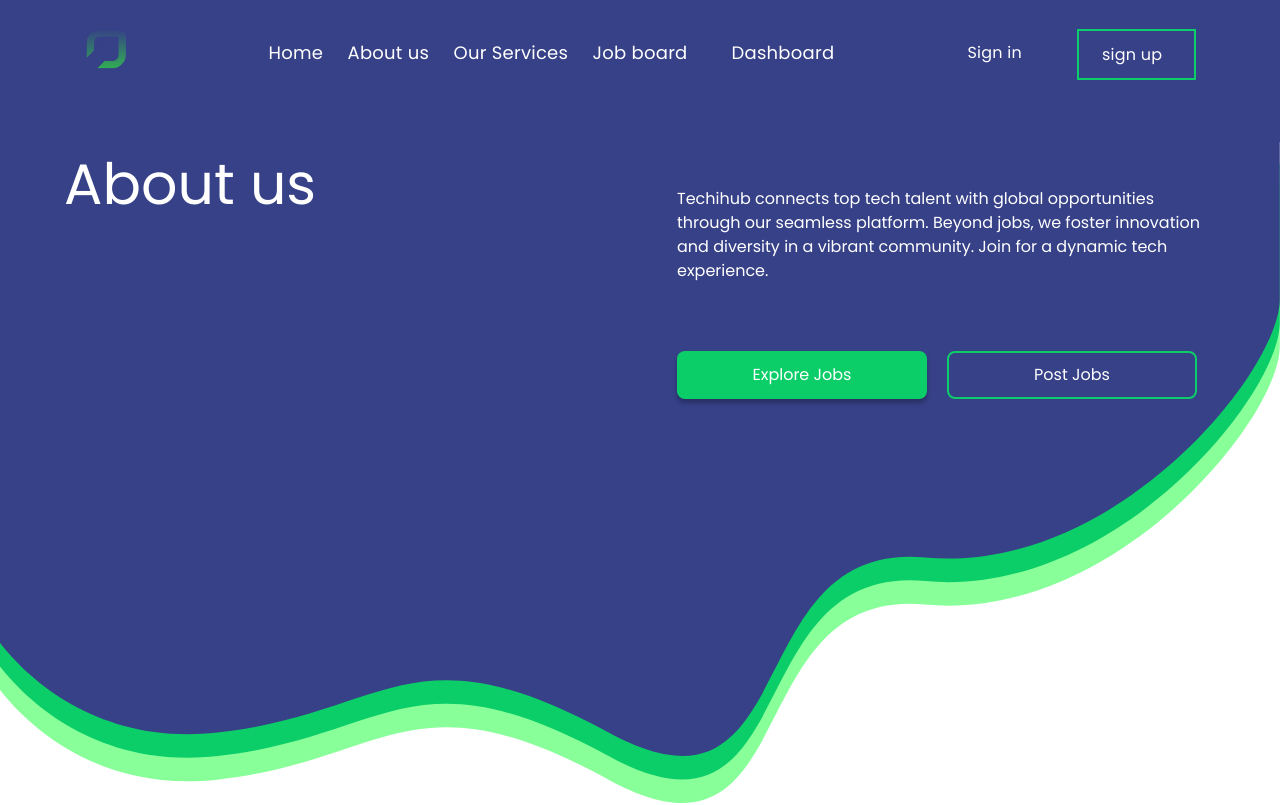
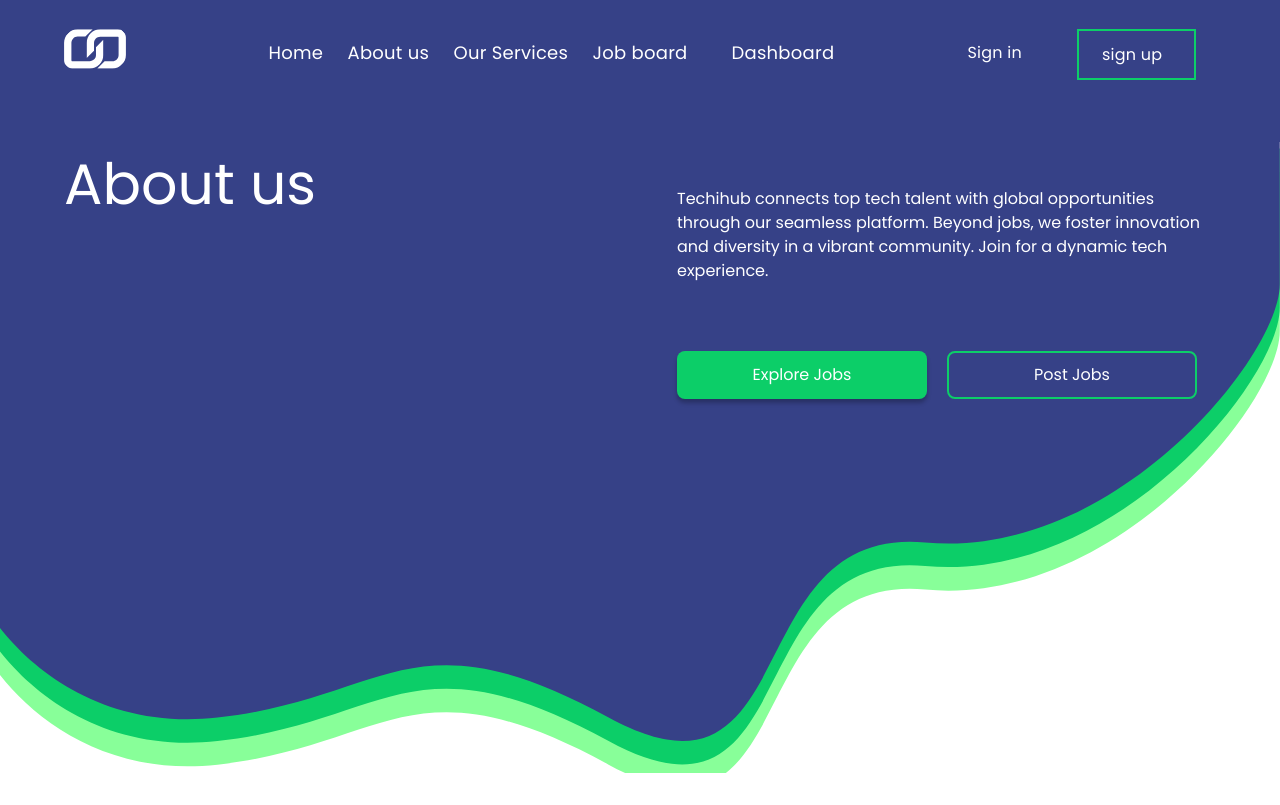
Before and after one commit to TechiHub-io/TechihubReact, a Next.js app: page /about-us in a window 1280 px wide. Shown: the top 805 px of the page. Built offline with nearby package versions, Linux system fonts and the light colour scheme; no server answers.

Commit message:
added changes

```diff
--- a/src/(components)/aboutus/Abouthero.tsx
+++ b/src/(components)/aboutus/Abouthero.tsx
@@ -6,21 +6,21 @@ function Abouthero() {
     <section className='relative bg-[url(/images/aboutus/herobg.svg)] bg-no-repeat bg-center lg:bg-none'>
       <img
           src='/images/aboutus/herobg.svg'
-          className='hidden lg:block absolute top-[-2px] left-0 object-cover min-[1560px]:hidden'
+          className='hidden lg:block absolute top-[-2px] left-0 max-h-[633px] object-cover '
           width="100%"
           height="733px"
           alt='gradient'
         />
 
       <div className='w-[90%] mx-auto flex flex-col gap-[32px] items-center lg:items-baseline lg:flex-row lg:justify-between lg:gap-0 pb-[40px] lg:pb-[77px] h-[661px] relative max-w-[1440px]'>
-      <h1 className='max-w-[842px] text-center lg:text-left text-[#fff] min-[1560px]:text-[#000]'>
+      <h1 className='max-w-[842px] text-center lg:text-left text-[#fff] '>
         About us
       </h1>
       <div className='flex items-center lg:items-start flex-col gap-[34px] lg:gap-[68px] max-w-[539px]'>
-        <p className='text-center lg:text-left text-[#fff] min-[1560px]:text-[#000]'>
+        <p className='text-center lg:text-left text-[#fff] '>
           Techihub connects top tech talent with global opportunities through our seamless platform. Beyond jobs, we foster innovation and diversity in a vibrant community. Join for a dynamic tech experience.
         </p>
-        <div className='flex flex-col lg:flex-row gap-[20px] justify-between !text-[#fff] min-[1560px]:!text-[#000]'>
+        <div className='flex flex-col lg:flex-row gap-[20px] justify-between !text-[#fff] '>
           <Bgbutton link="/jobs" text='Explore Jobs' btntype='withborder'/>
           <Bgbutton link="/jobs" text='Post Jobs' btntype='borderless'/>
         </div>
--- a/src/(components)/authentication/sign-up.tsx
+++ b/src/(components)/authentication/sign-up.tsx
@@ -115,7 +115,7 @@ const Signup = () => {
       <div className='flex min-h-full flex-col justify-center px-6 py-12 lg:px-8'>
         <div className='sm:mx-auto sm:w-full sm:max-w-sm'>
           <h2 className='mt-10 text-center text-[32px] font-medium leading-9 tracking-tight text-black'>
-            Sign up to your account As Employee
+            Sign up to your account As Employer
           </h2>
         </div>
         <p aria-live='polite' className=' text-[#ff0000] text-center text-[16px]' role='status'>
--- a/src/(components)/shared/Header.tsx
+++ b/src/(components)/shared/Header.tsx
@@ -42,7 +42,7 @@ function Header() {
     <header
       className={`${
         pathname === '/about-us'
-          ? 'pt-[29px] px-0 pb-[62px] bg-[#364187] min-[1560px]:bg-transparent'
+          ? 'pt-[29px] px-0 pb-[62px] bg-[#364187]'
           : 'pt-[29px] px-0 pb-[62px]'
       }`}
     >
@@ -57,19 +57,30 @@ function Header() {
         </Link>
         <div className='w-full hidden lg:flex justify-between'>
           <Link href='/' className='hidden lg:block z-10'>
+          {
+            pathname === '/about-us' ?
+            <Image
+              src='/images/homepage/whitelogo.svg'
+              width={62}
+              height={45}
+              alt='image'
+            />
+            :
             <Image
               src='/images/shared/logoa.svg'
               width={62}
               height={45}
               alt='image'
             />
+          }
+
           </Link>
 
           <nav className='m-0 hidden lg:flex items-start justify-center pt-2.5 px-0 pb-0 box-border max-w-full z-40'>
             <nav
               className={`${
                 pathname === '/about-us'
-                  ? 'm-0 lg:text-[#fff] min-[1560px]:text-[#000]  flex flex-row items-start justify-center gap-[24px] text-left text-lg font-poppins'
+                  ? 'm-0 lg:text-[#fff]  flex flex-row items-start justify-center gap-[24px] text-left text-lg font-poppins'
                   : 'm-0 text-[#000] flex flex-row items-start justify-center gap-[24px] text-left text-lg font-poppins'
               }`}
             >
@@ -120,7 +131,7 @@ function Header() {
           <div
             className={`${
               pathname === '/about-us'
-                ? 'w-[207px] hidden lg:flex flex-row items-start justify-end gap-[33px] text-[#364187] lg:text-[#fff] min-[1560px]:text-[#364187] z-20'
+                ? 'w-[207px] hidden lg:flex flex-row items-start justify-end gap-[33px] text-[#364187] lg:text-[#fff] z-20'
                 : 'w-[207px] hidden lg:flex flex-row items-start justify-end gap-[33px] text-[#364187] z-20'
             }`}
           >
```
Also changed, not shown: public/images/homepage/whitelogo.svg (added).
